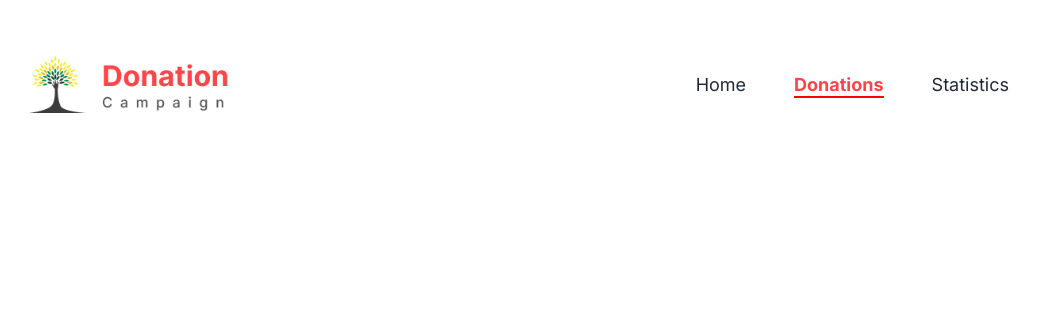
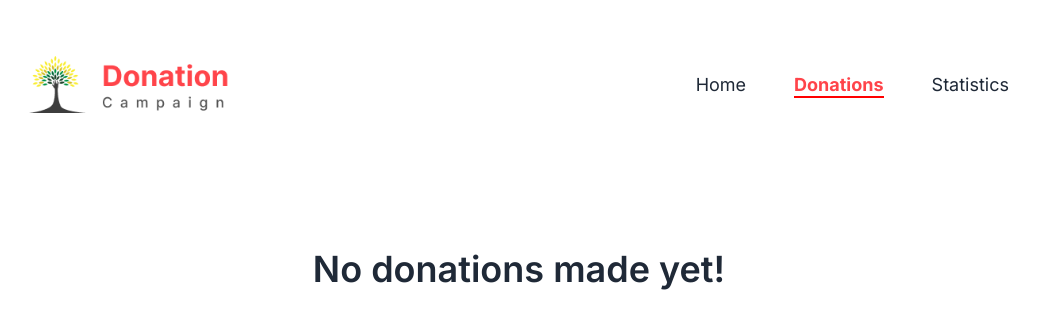
Before and after one commit to ShakeefAhmedRakin/DonationCampaign, a React (Vite) app: page /donations in a window 1280 px wide. Shown: the top 328 px of the page, without its empty margins (121-1160 px from the left). Built offline with nearby package versions, Linux system fonts and the light colour scheme.

Commit message:
Made the 'See All' button functional in the Donations section.

```diff
--- a/src/components/Donations/Donations.jsx
+++ b/src/components/Donations/Donations.jsx
@@ -1,27 +1,54 @@
 import { useLoaderData } from "react-router-dom";
 import { getStoredDonation } from "../../utility/localStorage";
 import DonatedCampaign from "../DonatedCampaign/DonatedCampaign";
+import { useState } from "react";
 
 const Donations = () => {
+  const [dataLength, setDataLength] = useState(4);
+
   const allCampaigns = useLoaderData();
-
   const storedDonations = getStoredDonation();
-
   const displayCampaigns = allCampaigns.filter((campaign) =>
     storedDonations.includes(campaign.id)
   );
 
+  console.log(displayCampaigns.length);
+
   return (
     <>
       <div className="px-5 md:px-[100px] lg:px-[150px] md:container mx-auto">
+        {displayCampaigns.length === 0 || (
+          <div>
             <div className="grid grid-cols-2 gap-6">
-          {displayCampaigns.map((campaign) => (
+              {displayCampaigns.slice(0, dataLength).map((campaign) => (
                 <DonatedCampaign
                   key={campaign.id}
                   campaign={campaign}
                 ></DonatedCampaign>
               ))}
             </div>
+            <div className="text-center mb-[100px]">
+              <button
+                onClick={() => {
+                  setDataLength(displayCampaigns.length);
+                }}
+                className={`btn bg-primaryTwo text-white normal-case px-8 hover:bg-primaryTwo mt-6 ${
+                  displayCampaigns.length <= 4 ? "invisible" : "visible"
+                } ${dataLength === displayCampaigns.length ? "invisible" : ""}`}
+              >
+                See All
+              </button>
+            </div>
+          </div>
+        )}
+
+        {displayCampaigns.length === 0 && (
+          <div className="py-20">
+            <h1 className="text-center text-4xl font-semibold">
+              No donations made yet!
+            </h1>
+          </div>
+        )}
       </div>
     </>
   );
--- a/tailwind.config.js
+++ b/tailwind.config.js
@@ -8,7 +8,7 @@ export default {
       },
       colors: {
         primaryOne: "#FF444A",
-        primaryTwo: "#00C49F",
+        primaryTwo: "#009444",
       },
     },
   },
```
Lines whose indentation alone changed are shown as unchanged.
